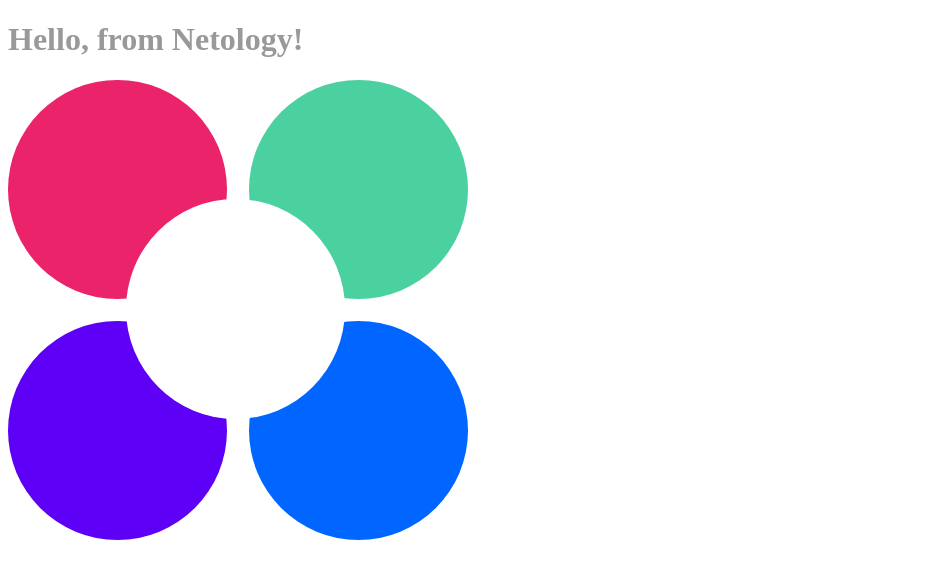
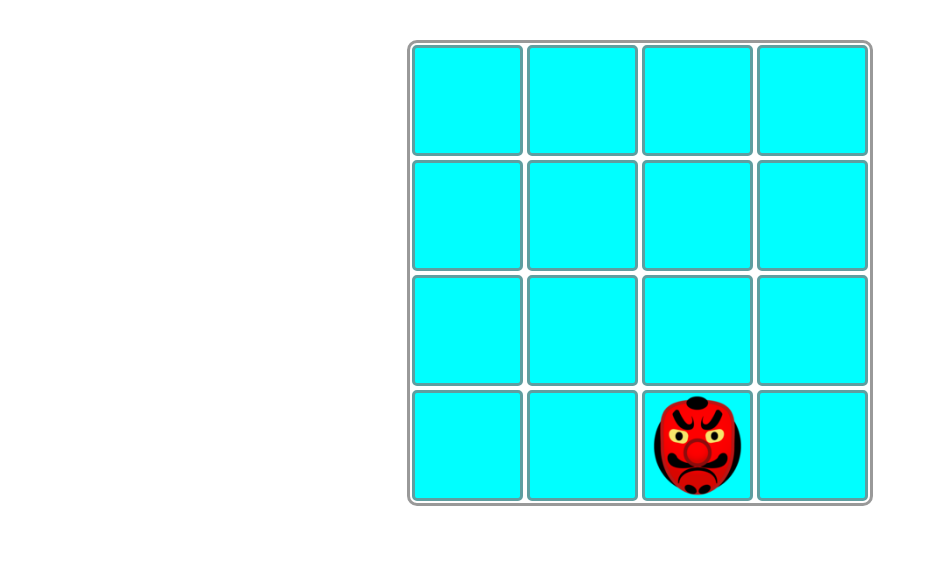
Before and after one commit to TomSG03/ahj-testing-validator-v2, a website built with webpack: page src/index.html in a window 1280 px wide. Shown: the whole page, without its empty margins (0-928 px from the left). Built offline with nearby package versions, Linux system fonts and the light colour scheme.

Commit message:
first build

```diff
--- a/src/css/style.css
+++ b/src/css/style.css
@@ -1,3 +1,39 @@
+* {
+    margin: 0;
+    padding: 0;
+}
+
 body {
     color: #999;
 }
+
+.field {
+    box-sizing: content-box;
+    margin: 0 auto;
+    margin-top: 40px;
+
+    width: 460px;
+    height: 460px;
+
+    border-radius: 10px;
+    border-style: solid;
+
+    display: flex;
+    flex-wrap: wrap;
+    justify-content: space-evenly
+}
+
+.cells {
+    box-sizing: border-box;
+    margin: 2px;
+
+    border-radius: 5px;
+    border-style: solid;
+    background-color: aqua;
+    border-color: cadetblue;
+}
+
+.goblin {
+    width: 105px;
+    height: 105px;
+}
--- a/src/index.html
+++ b/src/index.html
@@ -7,7 +7,8 @@
   <title>Document</title>
 </head>
 <body>
-<h1>Hello, from Netology!</h1>
-<img src="img/netology.svg" alt="Netology Logo">
+  <img src="img/goblin.png" class="goblin" data-busy=goblin alt="Goblin">
+  <div class="field" id="field">
+  </div>
 </body>
 </html>
--- a/src/js/app.js
+++ b/src/js/app.js
@@ -1,11 +1,9 @@
-// TODO: write code here
+import Cells from './cells';
 
-// comment this to pass build
-const unusedVariable = 'variable';
+const field = document.getElementById('field');
 
-// for demonstration purpose only
-export default function demo(value) {
-  return value;
-}
+const cellsField = new Cells(4, 4, field);
 
-console.log('app.js included');
+cellsField.create();
+cellsField.goStartPosition();
+cellsField.startRandom();
--- /dev/null
+++ b/src/js/cells.js
@@ -0,0 +1,50 @@
+export default class Cells {
+  constructor(x, y, parent) {
+    this.x = x;
+    this.y = y;
+    this.count = x * y;
+    this.parent = parent;
+    this.cell = {
+      width: Math.round(this.parent.offsetWidth / x) - 6,
+      height: Math.round(this.parent.offsetHeight / y) - 6,
+    };
+    this.cells = document.getElementsByClassName('cells');
+    this.goblin = document.querySelector('[data-busy=goblin]');
+  }
+
+  create() {
+    for (let index = 0; index < this.count; index += 1) {
+      const block = document.createElement('div');
+      block.className = 'cells';
+      block.style.width = `${this.cell.width}px`;
+      block.style.height = `${this.cell.height}px`;
+      this.parent.append(block);
+    }
+  }
+
+  goStartPosition() {
+    const pos = this.getPos(0);
+    this.cells[pos].appendChild(this.goblin);
+  }
+
+  getPos(old) {
+    let newPos;
+    do {
+      newPos = this.random();
+    } while (newPos === old);
+    this.position = newPos;
+    return newPos;
+  }
+
+  random() {
+    return Math.floor(Math.random() * this.count);
+  }
+
+  startRandom() {
+    setInterval(() => {
+      const old = Array.from(this.cells).findIndex((item) => item.firstChild !== null);
+      const next = this.getPos(old);
+      this.cells[next].appendChild(this.goblin);
+    }, 2000);
+  }
+}
--- a/webpack.common.js
+++ b/webpack.common.js
@@ -1,6 +1,7 @@
 const path = require('path');
 const HtmlWebPackPlugin = require('html-webpack-plugin');
 const MiniCssExtractPlugin = require('mini-css-extract-plugin');
+const { CleanWebpackPlugin } = require('clean-webpack-plugin');
 
 module.exports = {
   target: 'web',
@@ -26,6 +27,10 @@ module.exports = {
         ],
       },
       {
+        test: /\.(?:jpg|jpeg|png|gif|ico)$/,
+        type: 'asset/resource',
+      },
+      {
         test: /\.css$/,
         use: [
           MiniCssExtractPlugin.loader, 'css-loader',
@@ -38,6 +43,7 @@ module.exports = {
     ],
   },
   plugins: [
+    new CleanWebpackPlugin(),
     new HtmlWebPackPlugin({
       template: './src/index.html',
       filename: './index.html',
```
Also changed, not shown: package.json (+8 -2 lines), src/img/goblin.png (added), src/img/netology.svg (deleted), 1 other file.
